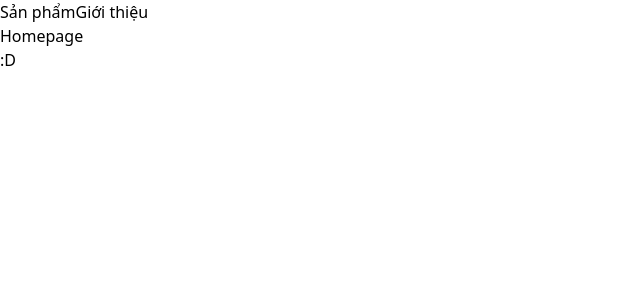
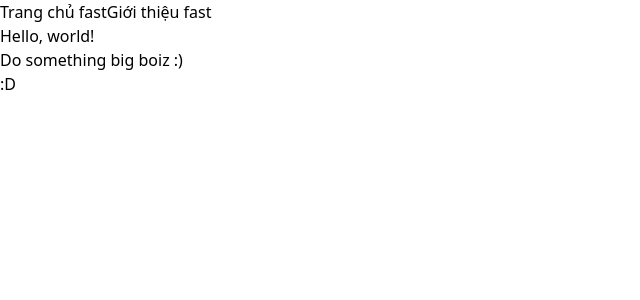
Before and after one commit to GS-755/ffm-fe, a React (Vite) app: page / in a window 1280 px wide. Shown: the top 300 px of the page, without its empty margins (0-640 px from the left). Built offline with nearby package versions, Linux system fonts and the light colour scheme.

Commit message:
Complete fast routing for Vite

```diff
--- a/src/App.tsx
+++ b/src/App.tsx
@@ -1,15 +1,20 @@
-import './style/App.css';
-import { MainLayout } from './layout/Layout';
-import Home from './component/Home';
+import routes from './router';
+import { BrowserRouter, Routes, Route } from 'react-router-dom';
 
 function App() {
   return (
-    <>
-      <MainLayout>
-        <Home></Home>
-      </MainLayout>
-    </>
-  )
+    <BrowserRouter>
+      <Routes>
+        {routes.map((route) => (
+          <Route
+            key={route.path}
+            path={route.path}
+            element={route.element}
+          />
+        ))}
+      </Routes>
+    </BrowserRouter>
+  );
 }
 
-export default App
+export default App;
--- a/src/component/About.tsx
+++ b/src/component/About.tsx
@@ -1,8 +1,12 @@
+import { MainLayout } from "../layout/Layout"
+
 function About() {
   return (
-    <div>
-      <h1>About</h1>
-    </div>
+    <MainLayout>
+      <div>
+        <h1>Giới thiệu</h1>
+      </div>
+    </MainLayout>
   )
 }
 
--- a/src/component/Home.tsx
+++ b/src/component/Home.tsx
@@ -1,8 +1,12 @@
+import { MainLayout } from "../layout/Layout"
 function Home() {
   return (
-    <div>
-      <h1>Homepage</h1>
-    </div>
+    <MainLayout>
+      <div>
+        <h1>Hello, world!</h1>
+        <p>Do something big boiz :)</p>
+      </div>
+    </MainLayout>
   )
 }
 
--- a/src/layout/Navbar.tsx
+++ b/src/layout/Navbar.tsx
@@ -1,9 +1,11 @@
+import { Link } from "react-router-dom";
+
 const Navbar = () => {
   return (
     <>
       <nav>
-        <a href="#">Sản phẩm</a>
-        <a href="#">Giới thiệu</a>
+        <Link to="/">Trang chủ fast</Link>
+        <Link to="/about">Giới thiệu fast</Link>
       </nav>
     </>
   );
--- a/src/router.tsx
+++ b/src/router.tsx
@@ -1,4 +1,3 @@
-import { Route } from "react-router-dom";
 import Home from "./component/Home";
 import About from "./component/About";
 
@@ -6,14 +5,15 @@ interface Route {
   path: string;
   element: JSX.Element;
 }
+
 const routes: Route[] = [
   {
     path: '/',
-    element: <Home />
+    element: <Home/>,
   },
   {
     path: '/about',
-    element: <About />
+    element: <About/>,
   }
 ];
 
```
